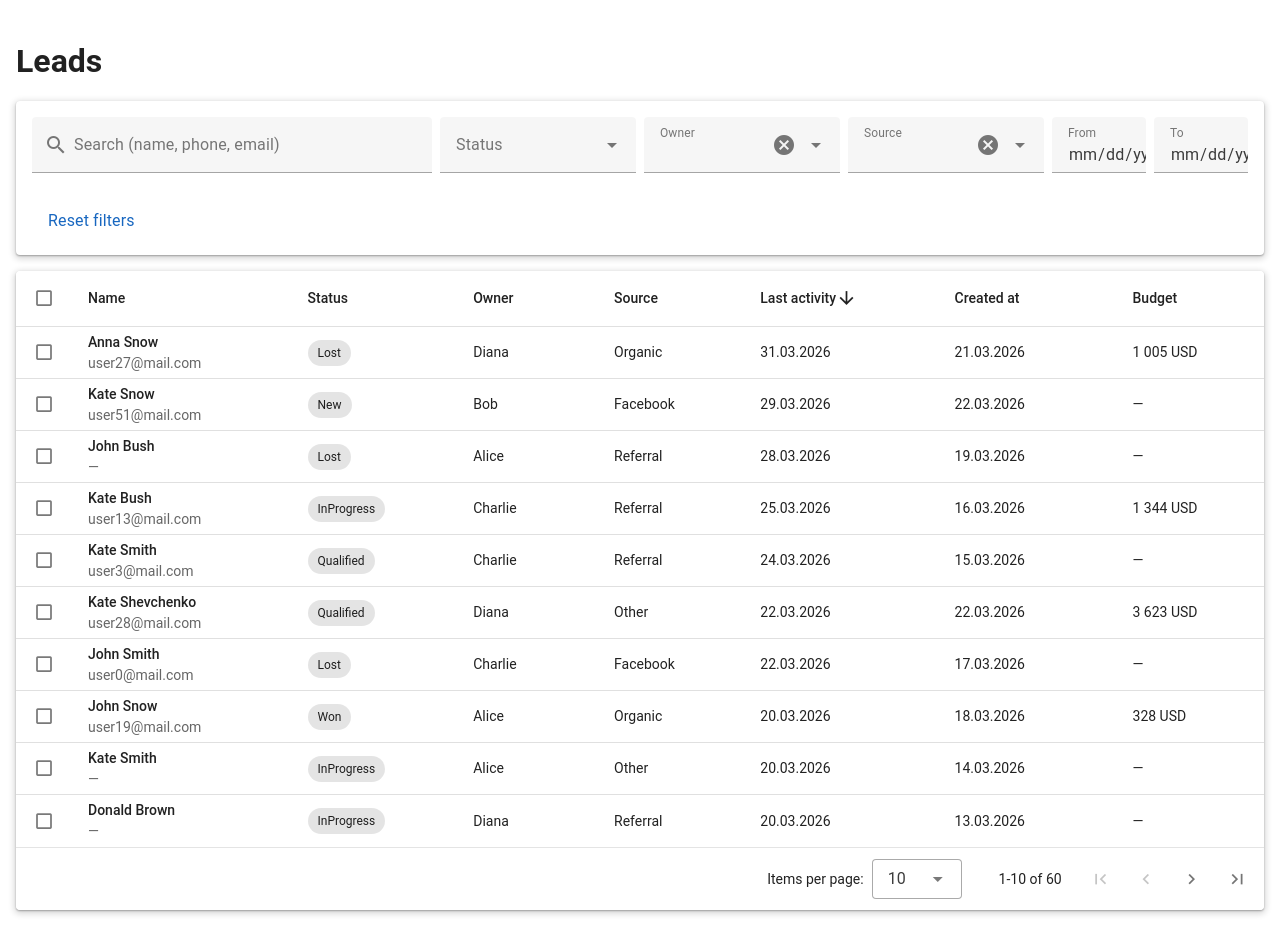
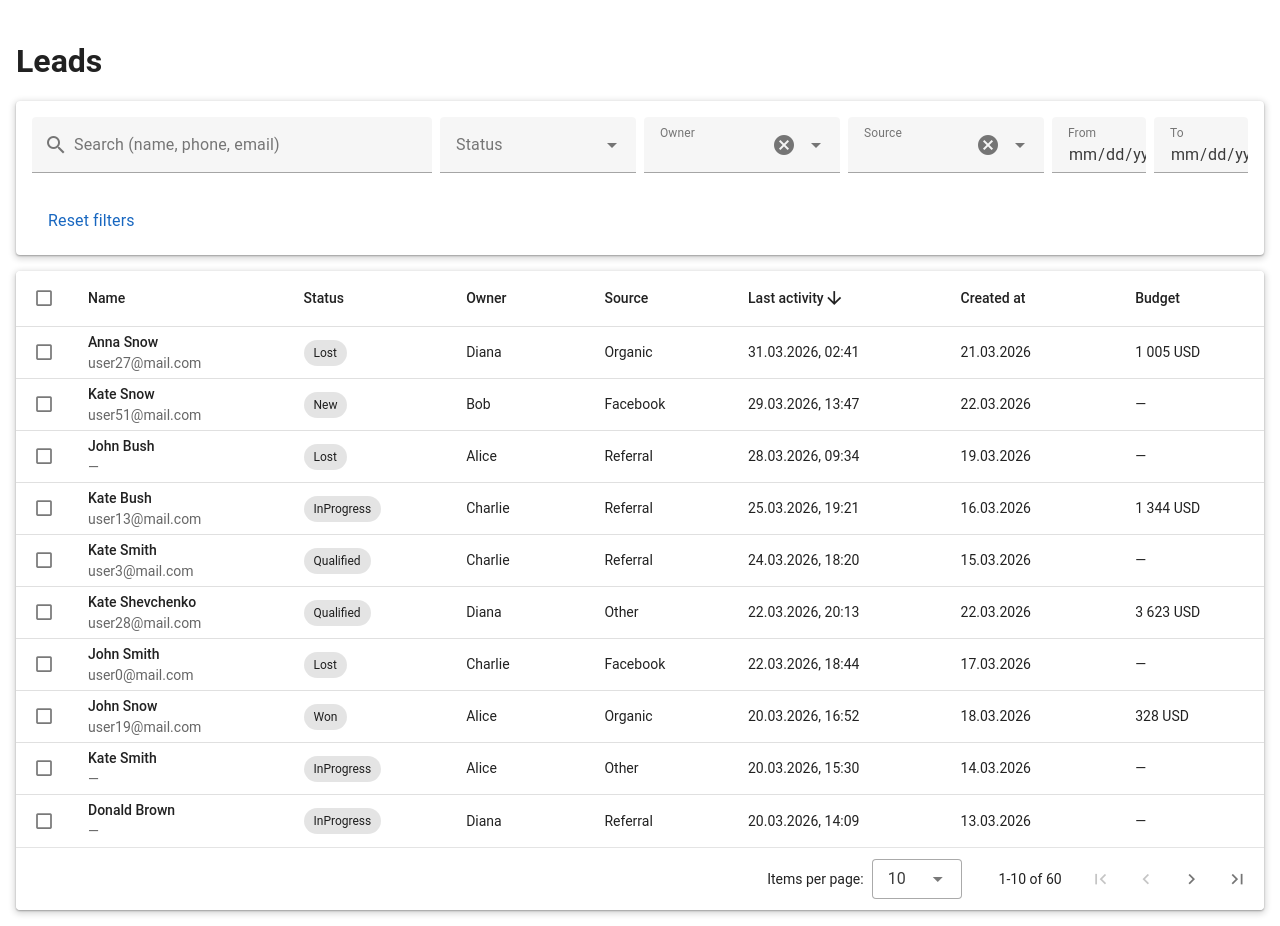
Before and after one commit to AeroKir/crm-leads-mini, a Vue app: page /leads in a window 1280 px wide. Built offline with nearby package versions, Linux system fonts and the light colour scheme; a small style sheet from the web is missing; the HTML template or start-up script is replaced by a standard one.

Commit message:
sort fix&date time formatting

```diff
--- a/src/components/leads/LeadsTable.vue
+++ b/src/components/leads/LeadsTable.vue
@@ -74,7 +74,7 @@
       </template>
 
       <template #item.lastActivityAt="{ item }">
-        {{ formatDate(item.lastActivityAt) }}
+        {{ formatDateTime(item.lastActivityAt) }}
       </template>
 
       <template #item.createdAt="{ item }">
@@ -133,6 +133,8 @@
   const itemsPerPage = computed({
     get: () => pagination.value.perPage,
     set: (value: number) => {
+      if (value === pagination.value.perPage) return
+
       pagination.value.perPage = value
       pagination.value.page = 1
     },
@@ -149,13 +151,29 @@
       const first = value[0]
 
       if (!first) {
+        const isAlreadyDefault
+          = sort.value.key === 'lastActivityAt'
+            && sort.value.order === 'desc'
+
+        if (isAlreadyDefault) return
+
         sort.value.key = 'lastActivityAt'
         sort.value.order = 'desc'
+        pagination.value.page = 1
         return
       }
 
-      sort.value.key = first.key
-      sort.value.order = first.order || 'asc'
+      const nextKey = first.key
+      const nextOrder = first.order || 'asc'
+
+      const didSortChange
+        = sort.value.key !== nextKey
+          || sort.value.order !== nextOrder
+
+      if (!didSortChange) return
+
+      sort.value.key = nextKey
+      sort.value.order = nextOrder
       pagination.value.page = 1
     },
   })
@@ -203,6 +221,18 @@
     }).format(new Date(value))
   }
 
+  function formatDateTime (value?: string) {
+    if (!value) return '—'
+
+    return new Intl.DateTimeFormat('uk-UA', {
+      year: 'numeric',
+      month: '2-digit',
+      day: '2-digit',
+      hour: '2-digit',
+      minute: '2-digit',
+    }).format(new Date(value))
+  }
+
   function formatBudget (value?: number) {
     if (value == null) return '—'
 
```
